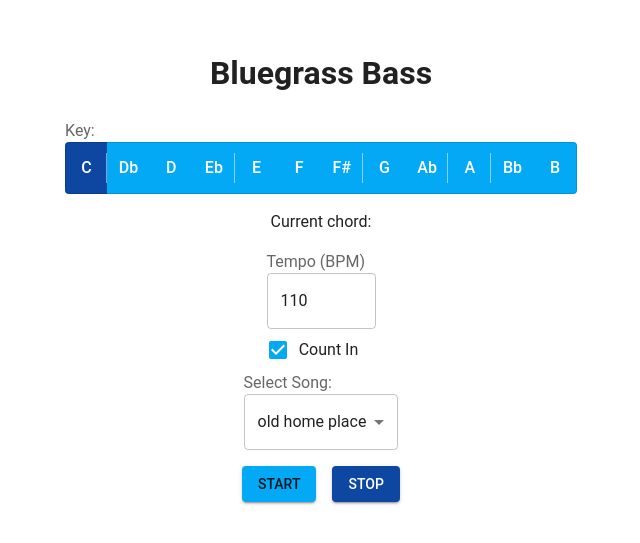
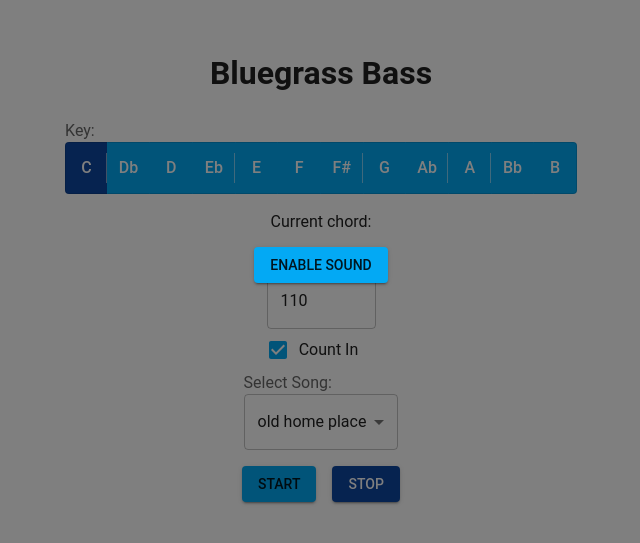
Before and after one commit to qooqu/bass, a React (Vite) app: page / in a window 1280 px wide. Shown: the part 135-678 px from the top of the page, without its empty margins (319-959 px from the left). Built offline with nearby package versions, Linux system fonts and the light colour scheme.

Commit message:
adds enable sound overlay

```diff
--- a/src/BlueGrassBass.jsx
+++ b/src/BlueGrassBass.jsx
@@ -396,8 +396,38 @@ const BluegrassBass = () => {
         justifyContent="center"
         minHeight="100vh"
         padding="20px"
+        position="relative"
       >
         <h1>Bluegrass Bass</h1>
+        {!audioContextRef.current && (
+          <>
+            <Box
+              position="absolute"
+              top="0"
+              left="0"
+              width="100%"
+              height="100%"
+              bgcolor="rgba(0, 0, 0, 0.5)" // Semi-transparent background
+              zIndex="modal"
+              display="flex"
+              alignItems="center"
+              justifyContent="center"
+            >
+              <Button variant="contained" color="primary" onClick={stopLoop}>
+                enable sound
+              </Button>
+            </Box>
+            <Box
+              position="absolute"
+              top="0"
+              left="0"
+              width="100%"
+              height="100%"
+              zIndex="tooltip"
+              style={{ pointerEvents: 'none' }} // Make content unclickable
+            />
+          </>
+        )}
         <FormControl component="fieldset">
           <FormLabel component="legend">Key:</FormLabel>
           {isSmallScreen ? (
```
